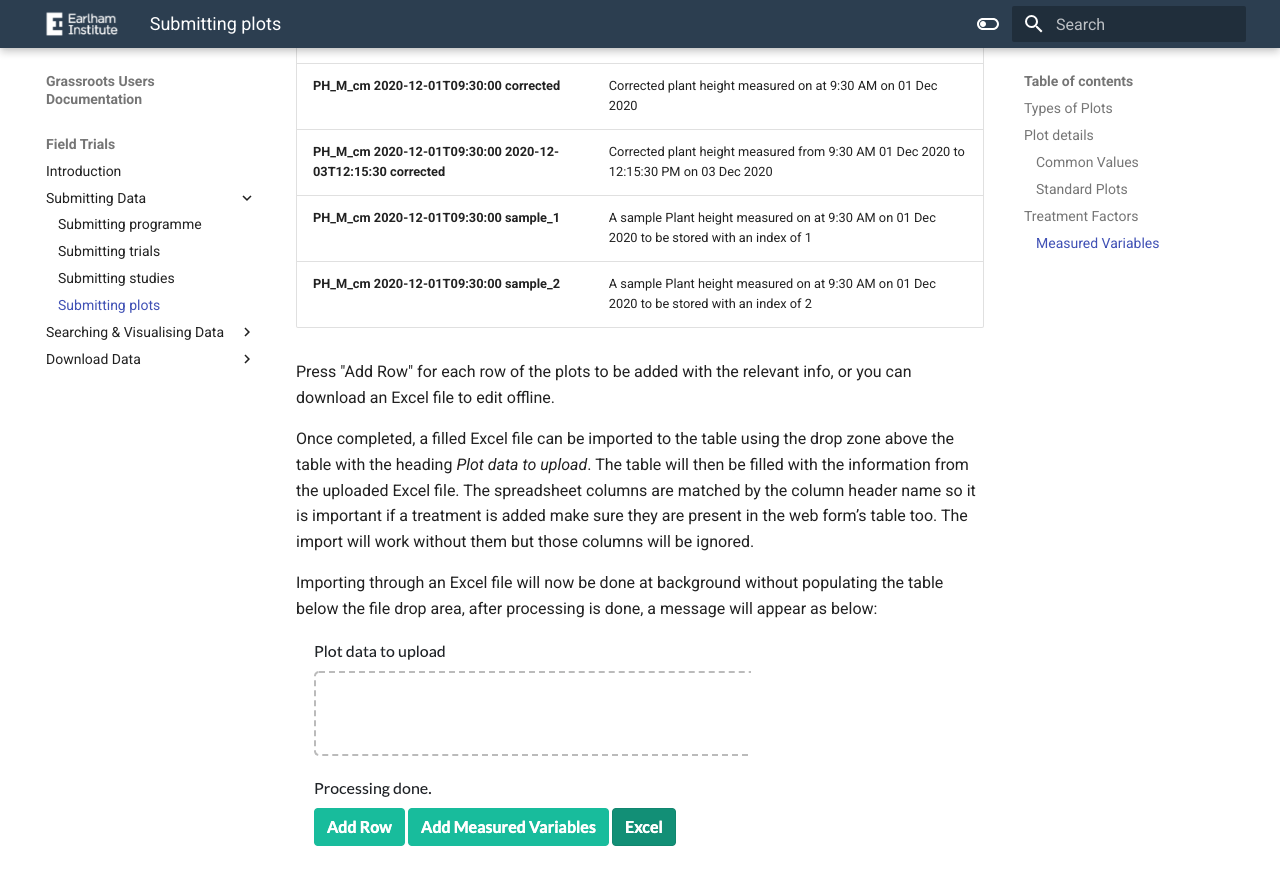
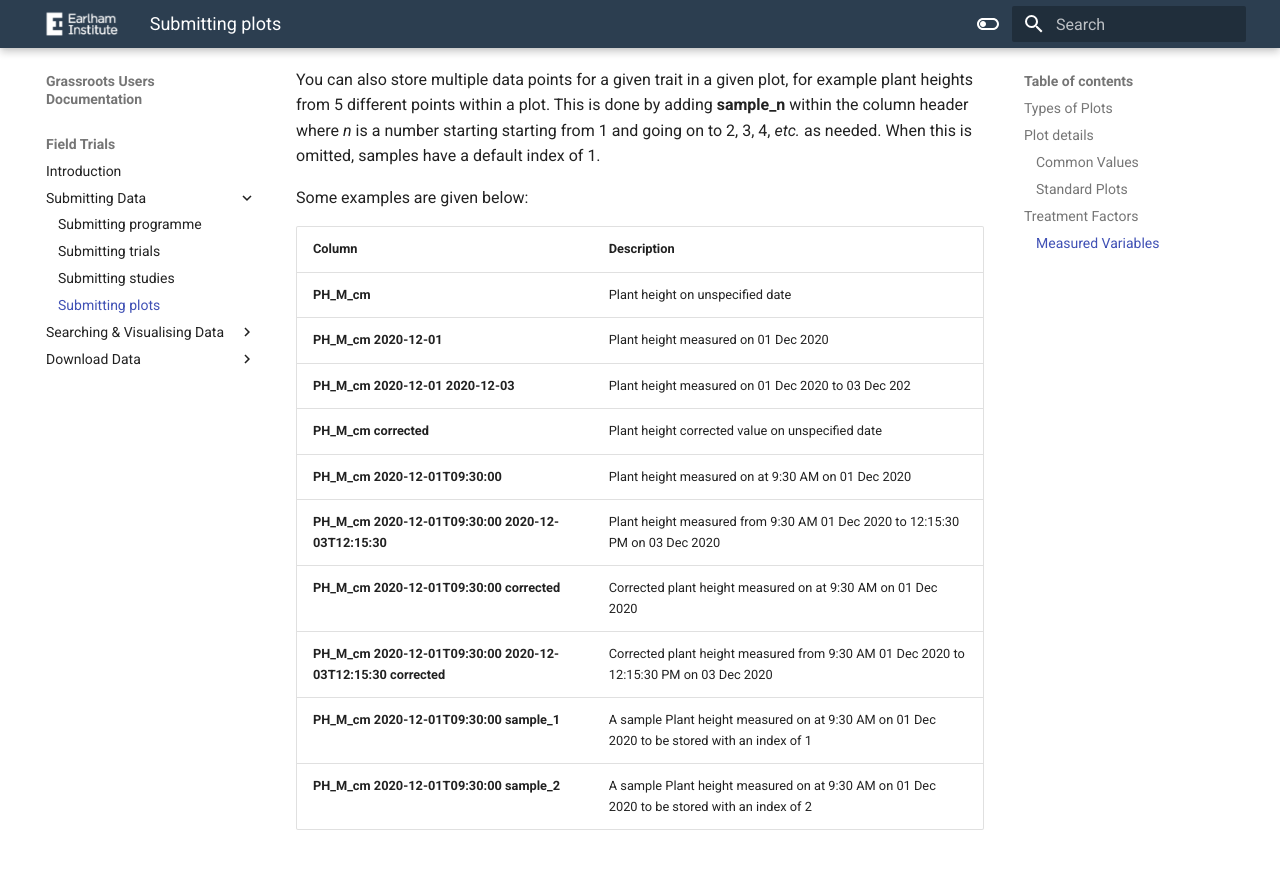
Before and after one commit to DOC-MEX/grassroots_documentation_mkdocs, an MkDocs documentation site: the page built from docs/field_trial/submit_plots.md, in a window 1280 px wide and 900 px high, scrolled down 4657 px. Shown: the top 885 px of the window. Built offline with MkDocs 1.6.1 and Material for MkDocs 9.7.7, drawn with Linux system fonts in a browser that asks for light colours; some of the changed text lies outside the part shown.

Commit message:
Remove references to manual editing of rows in the submit plot service

```diff
--- a/docs/field_trial/submit_plots.md
+++ b/docs/field_trial/submit_plots.md
@@ -1,11 +1,15 @@
 
 The form for submitting or editing existing Plots is available at  [https://grassroots.tools/private/service/field_trial-submit_plots](https://grassroots.tools/private/service/field_trial-submit_plots)
 
-Plots can be added to the study using a table
+Firstly, select the study that you wish to add the plots for from the drop down menu. The table and form on the page below will load the existing plot information from the database.
 
-![The form for submitting field trial plots](images/Image_2.png)
+![The form for submitting field trial plots](images/7_submit_plot_service.png)
 
-Firstly, select the study that you wish to add the plots for from the drop down menu. The table and form on the page below will load the existing plot information from the database.
+Then drag and drop the excel file that constains the plot observations. This will populate the table with the data that will be submitted.
+
+![The form for submitting field trial plots](images/7_submit_plot_table.png)
+
+The file should be in the format described below.
 
 ## Types of Plots
 
@@ -103,17 +107,3 @@ Some examples are given below:
 | **PH_M_cm 2020-12-01T09:30:00 2020-12-03T12:15:30 corrected** | Corrected plant height measured from 9:30 AM 01 Dec 2020 to 12:15:30 PM on 03 Dec 2020|
 | **PH_M_cm 2020-12-01T09:30:00 sample_1** | A sample Plant height measured on at 9:30 AM on 01 Dec 2020 to be stored with an index of 1|
 | **PH_M_cm 2020-12-01T09:30:00 sample_2** | A sample Plant height measured on at 9:30 AM on 01 Dec 2020 to be stored with an index of 2|
-
-
-
-Press "Add Row" for each row of the plots to be added with the relevant info, or you can download an Excel file to edit offline.
-
-
-Once completed, a filled Excel file can be imported to the table using the drop zone above the table with the
-            heading *Plot data to upload*. The table will then be filled with the information from the uploaded
-            Excel file. The spreadsheet columns are matched by the column header name so it is important if a treatment
-            is added make sure they are present in the web form’s table too. The import will work without them but those
-            columns will be ignored.
-
-Importing through an Excel file will now be done at background without populating the table below the file drop area, after processing is done, a message will appear as below:
-![New columns](images/plot_excel_import.png)
```
Also changed, not shown: docs/field_trial/images/7_submit_plot_service.png (added), docs/field_trial/images/7_submit_plot_table.png (added).
